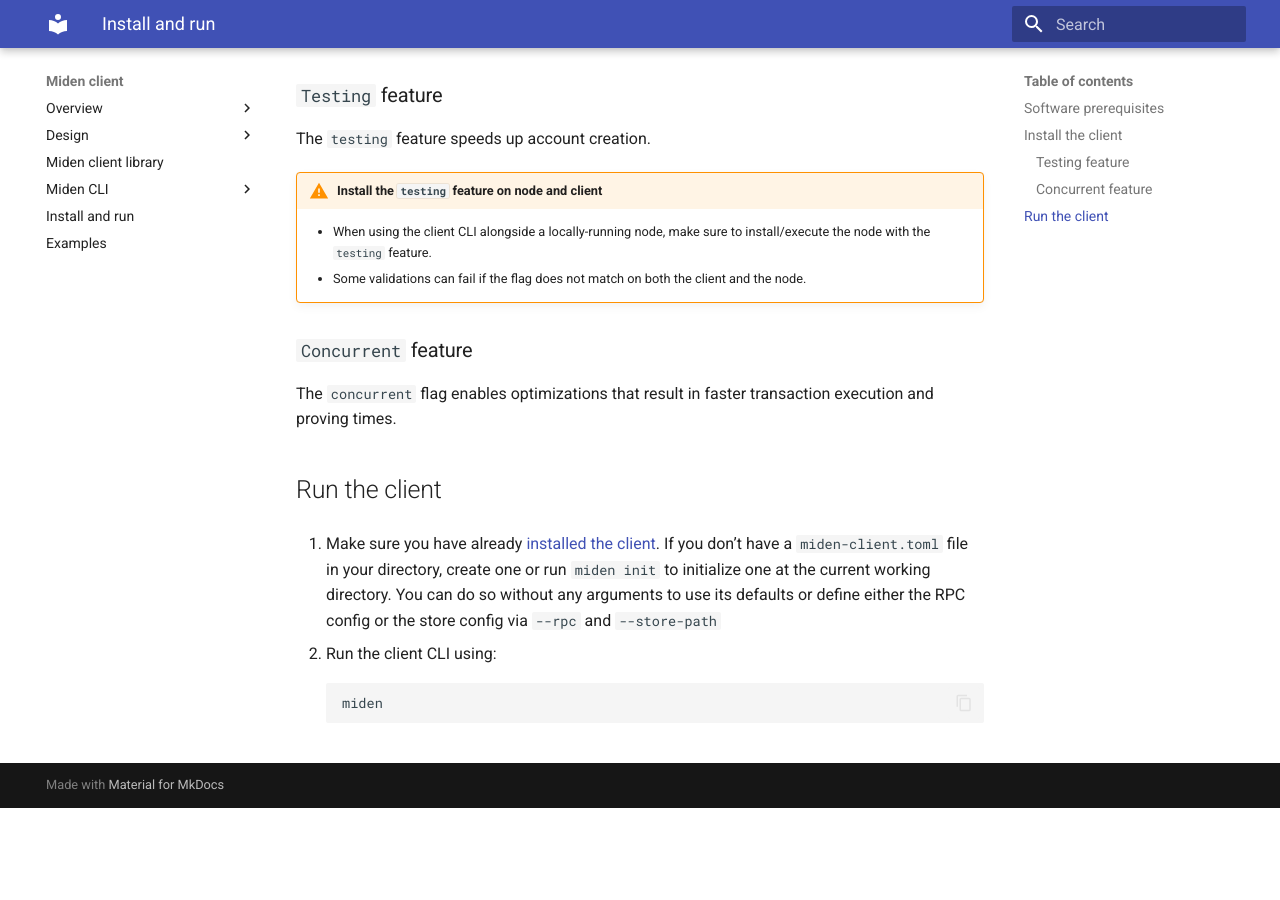
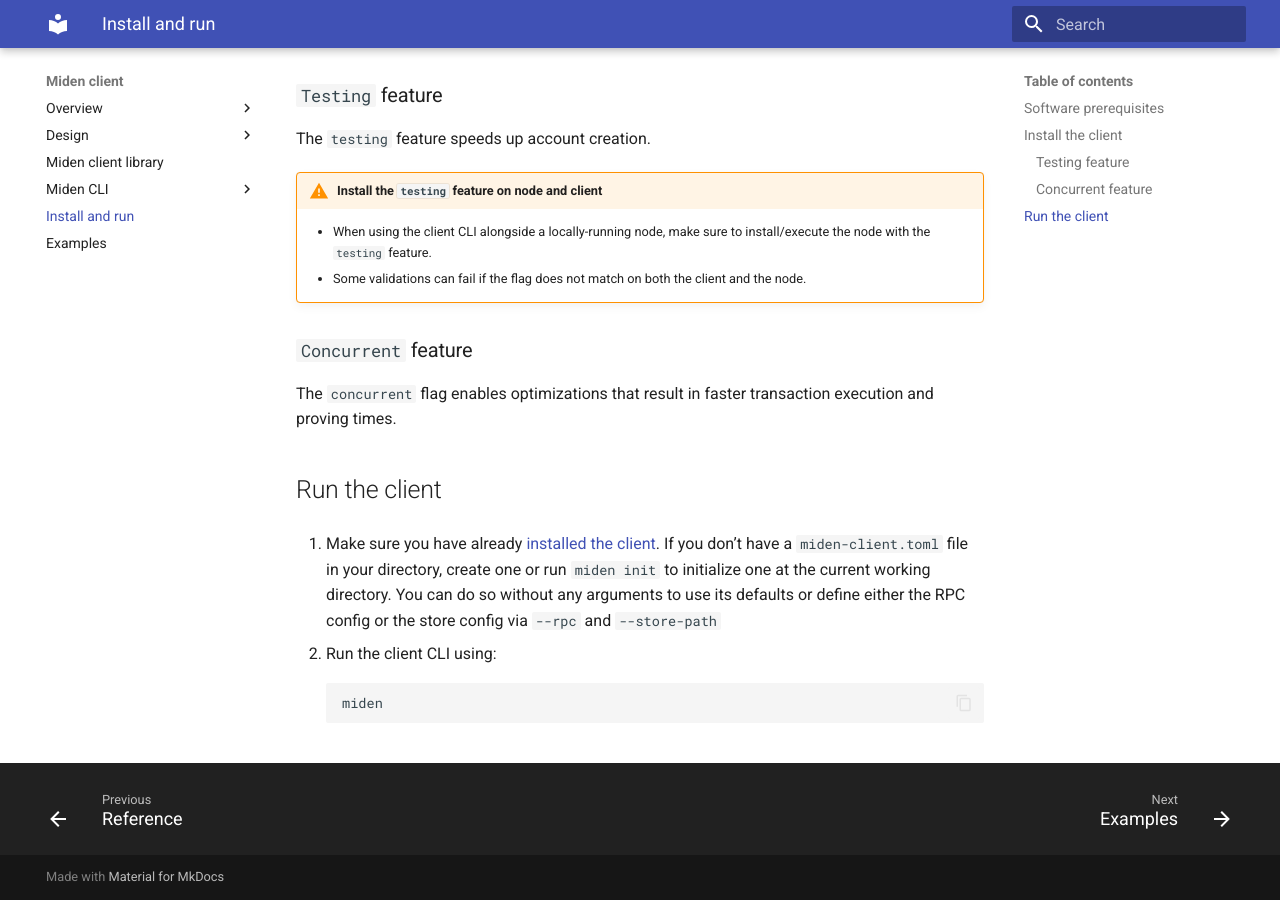
Before and after one commit to 0xPolygonMiden/miden-client, an MkDocs documentation site: the page built from docs/install-and-run.md, in a window 1280 px wide and 900 px high, scrolled down 515 px. Built offline with MkDocs 1.6.1 and Material for MkDocs 9.7.7, drawn with Linux system fonts in a browser that asks for light colours; before the commit the page ends 1323 px from its top, so only the background shows below that.

Commit message:
fix doc 404 error

```diff
--- a/mkdocs.yml
+++ b/mkdocs.yml
@@ -32,7 +32,7 @@ nav:
   - Miden CLI:
       - Configuration: 'cli-config.md'
       - Reference: 'cli-reference.md'
-  - Install and run: install-and-run.md'
+  - Install and run: 'install-and-run.md'
   - Examples: 'examples.md'
 
 
```
